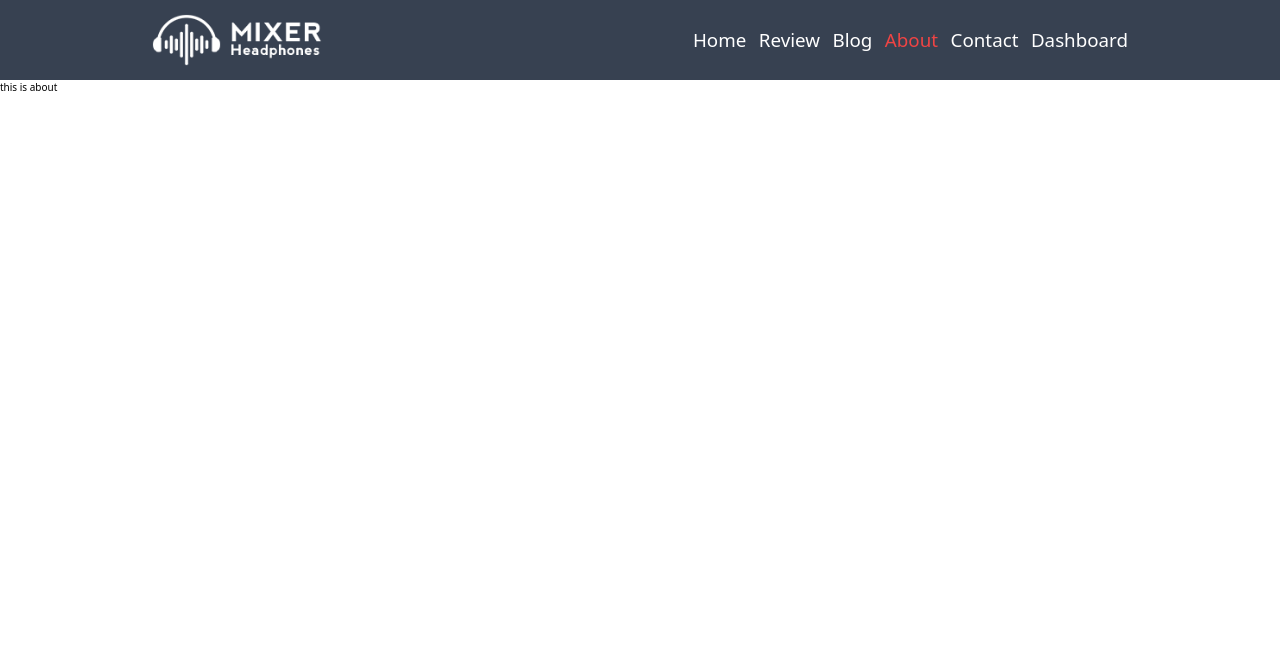
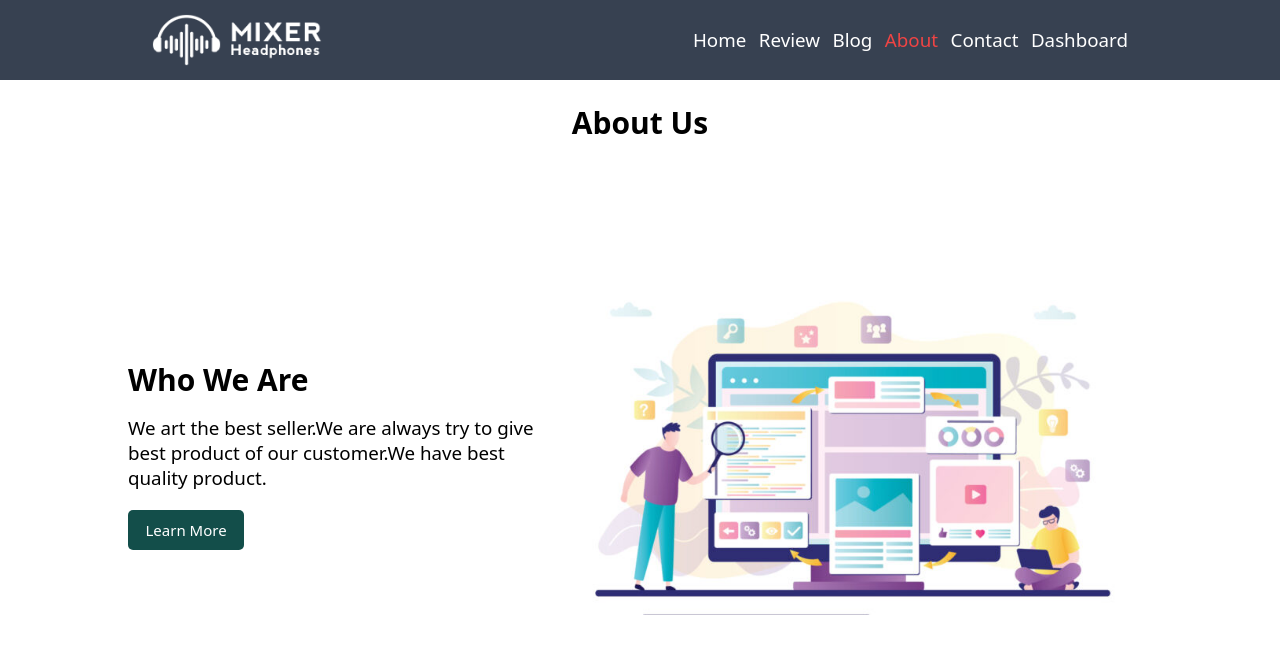
Before and after one commit to MdIbrahimKholil7/product-analytics, a React (Create React App) app: page /about in a window 1280 px wide. Shown: the top 654 px of the page. Built offline with nearby package versions, Linux system fonts and the light colour scheme.

Commit message:
about us section complete

```diff
--- a/src/components/about/About.js
+++ b/src/components/about/About.js
@@ -1,9 +1,21 @@
 import React from 'react';
-
+import about from '../../images/about.jpg'
 const About = () => {
     return (
-        <div>
-            <h1>this is about</h1>
+        <div className='w-full md:h-[80vh] h-[60vh]'>
+            <div className='w-[80%] h-full mx-auto'>
+                <h1 className='text-5xl text-center font-bold mt-[7rem] md:mt-11'>About Us</h1>
+                <div className='md:flex justify-between items-center md:w-[87rem w-auto] h-full mx-auto'>
+                    <div className='md:w-[50rem] w-[40rem] md:mb-0 mb-[7rem] md:mt-0 mt-[9rem]'>
+                        <h1 className='text-5xl font-bold mb-[2rem]'>Who We Are</h1>
+                        <p className='text-3xl leading-10'>We art the best seller.We are always try to give best product of our customer.We have best quality product.</p>
+                        <button className='py-4 px-7 bg-teal-900 text-white mt-8 text-2xl rounded-lg'>Learn More</button>
+                    </div>
+                    <div className='md:w-[70rem] w-[40rem] md:order-2 order-1'>
+                        <img className='w-full h-full' src={about} alt="" />
+                    </div>
+                </div>
+            </div>
         </div>
     );
 };
--- a/src/components/home/Home.js
+++ b/src/components/home/Home.js
@@ -1,12 +1,12 @@
 import React from 'react';
+import { useNavigate } from 'react-router-dom';
 import useData from '../../hooks/useData';
 import laptop from '../../images/laptop.jpg'
 import Review from '../review/Review';
 import './Home.css'
 const Home = () => {
     const [data, setData] = useData()
-    // const newData=data.slice(0,3)
-    // console.log(newData)
+    const navigate=useNavigate()
     return (
         <div className='w-full h-[70vh] md:h-[88vh] px-10 ' >
             <div className='md:flex hero justify-between items-center h-full w-full'>
@@ -26,7 +26,7 @@ const Home = () => {
                         data.slice(0, 3).map(data => <Review key={data.id} data={data} />)
                     }
                 </div>
-                <button className='py-3 px-6 bg-lime-800 mb-7 rounded-lg mt-9 text-3xl text-white'>Show All Review</button>
+                <button onClick={()=> navigate('/customerReview')} className='py-3 px-6 bg-lime-800 mb-7 rounded-lg mt-9 text-3xl text-white'>Show All Review</button>
             </section>
         </div>
 
```
Also changed, not shown: src/images/about.jpg (added).
